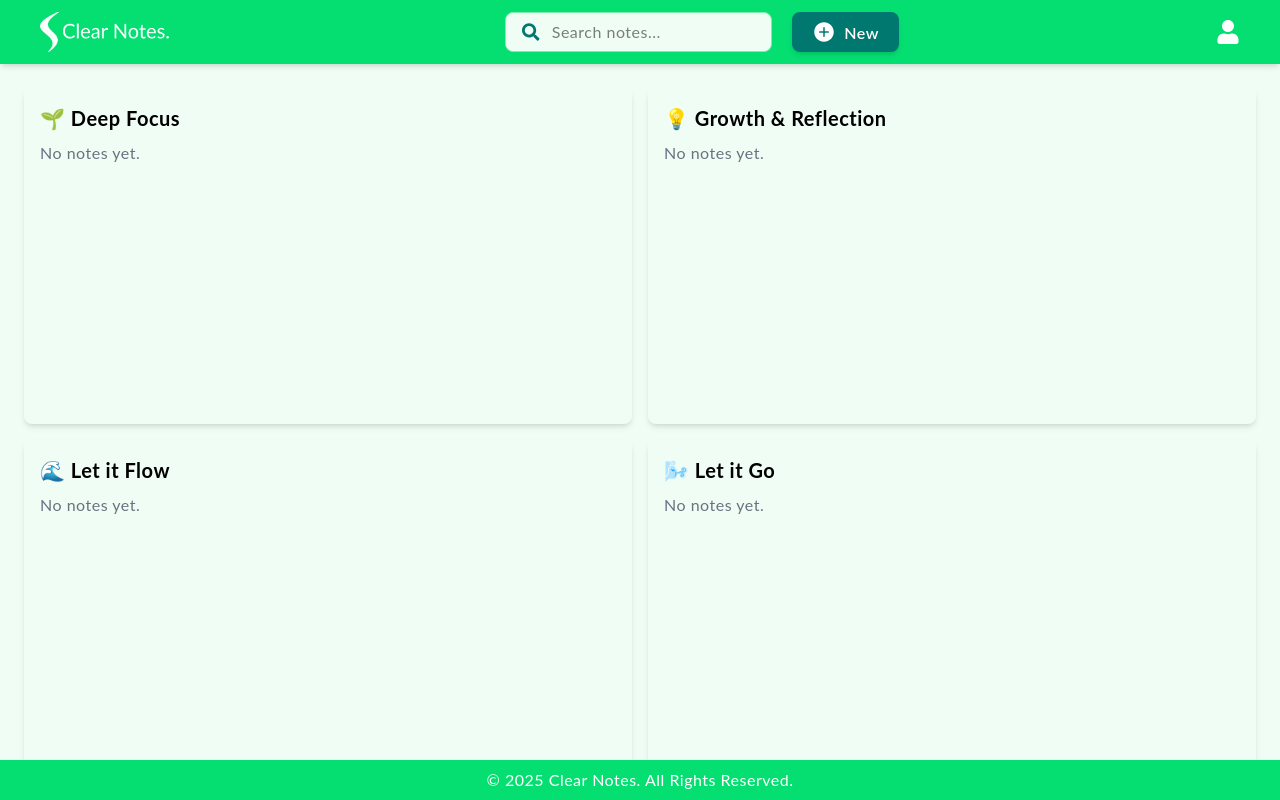
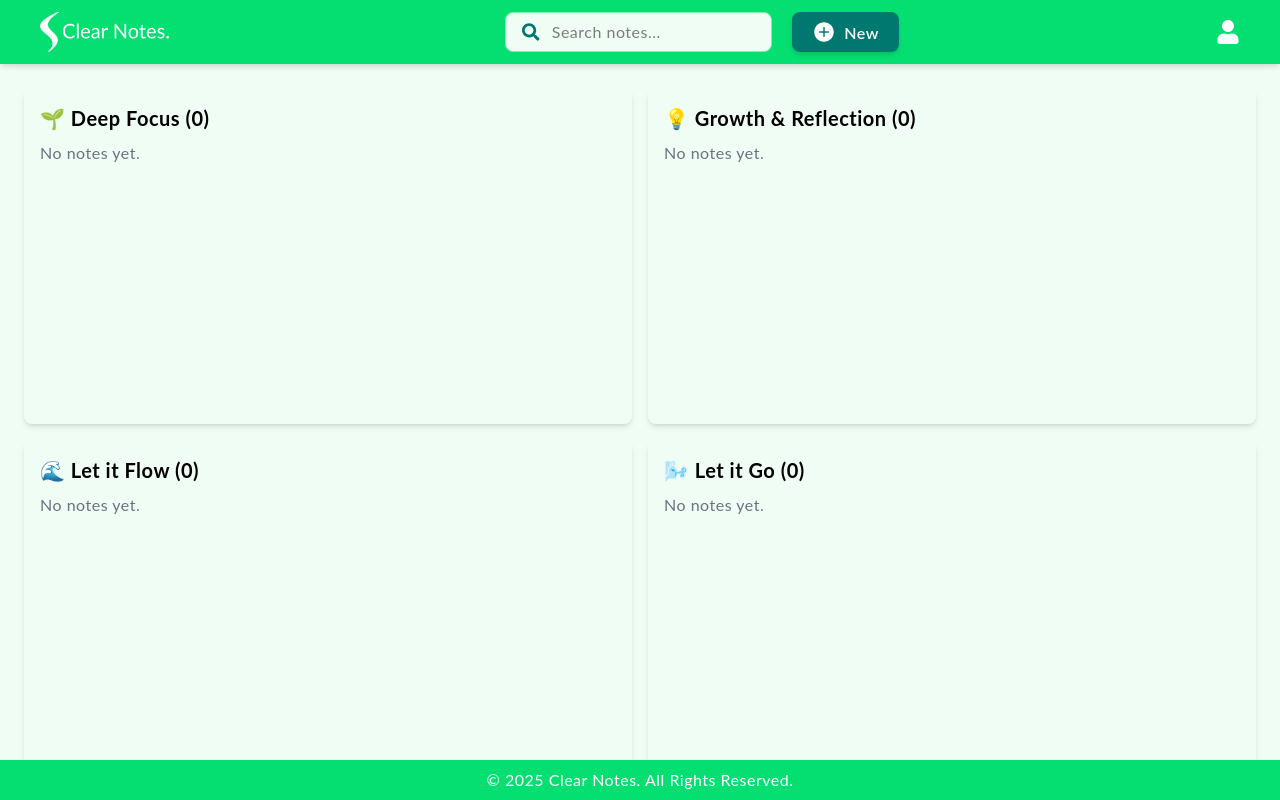
Before and after one commit to chrisscribs/Clear-Notes, a React (Vite) app: page / in a window 1280 px wide. Built offline with nearby package versions, Linux system fonts and the light colour scheme; no server answers; the database is empty.

Commit message:
Added number of notes next to each category

```diff
--- a/src/components/NoteCategoryList.tsx
+++ b/src/components/NoteCategoryList.tsx
@@ -14,11 +14,13 @@ const NoteCategoryList = ({
   searchQuery,
   onDelete,
 }: NoteCategoryListProps) => {
-  // Function to highlight matching text
+  const noteCount = notes.length;
 
   return (
     <div className={`p-4 rounded-lg shadow-md bg-${color}-100`}>
-      <h2 className={`text-xl font-bold text-${color}-600 mb-2`}>{title}</h2>
+      <h2 className={`text-xl font-bold text-${color}-600 mb-2`}>
+        {title} ({noteCount})
+      </h2>
       <div className="space-y-2">
         {notes.length > 0 ? (
           notes.map((note, index) => {
```
